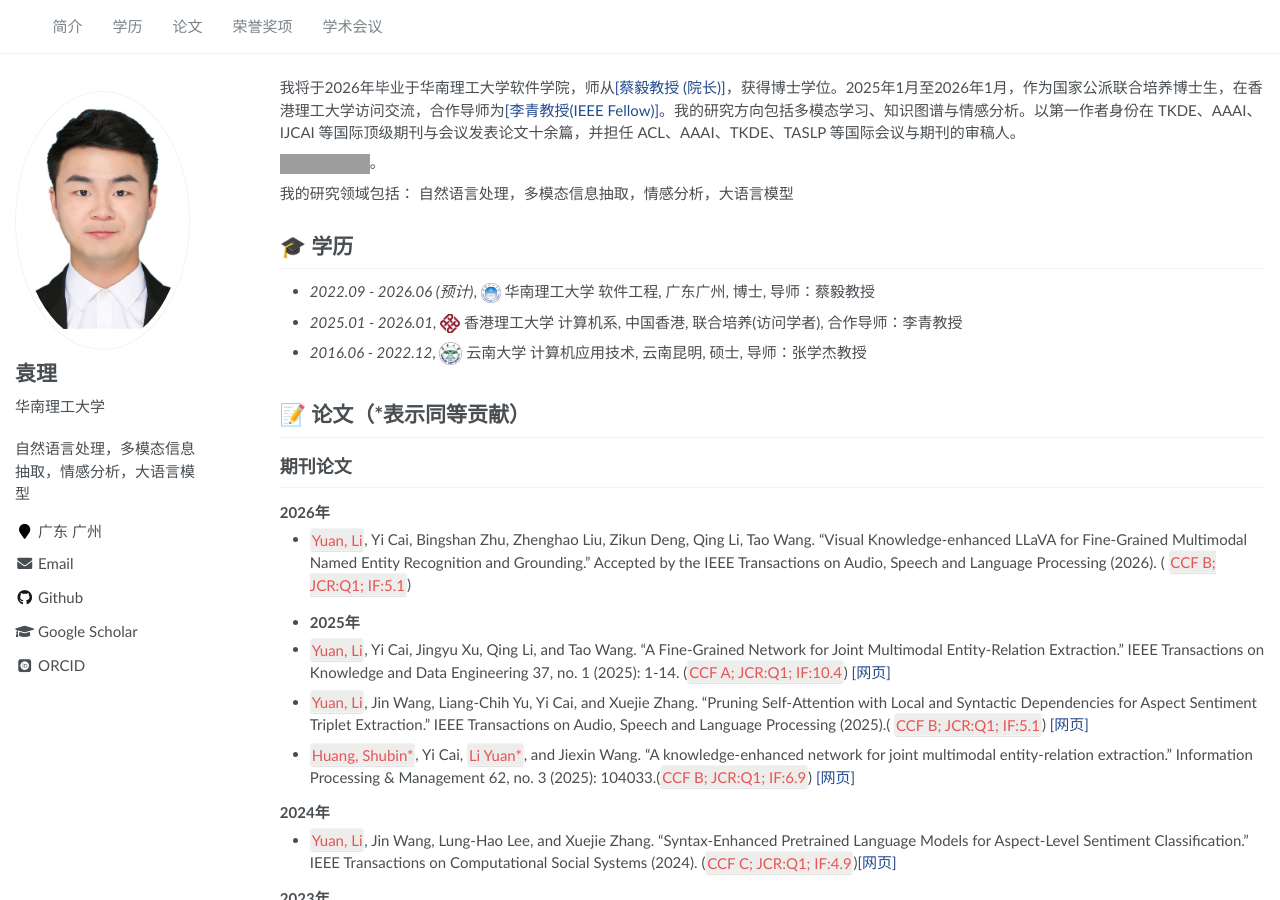
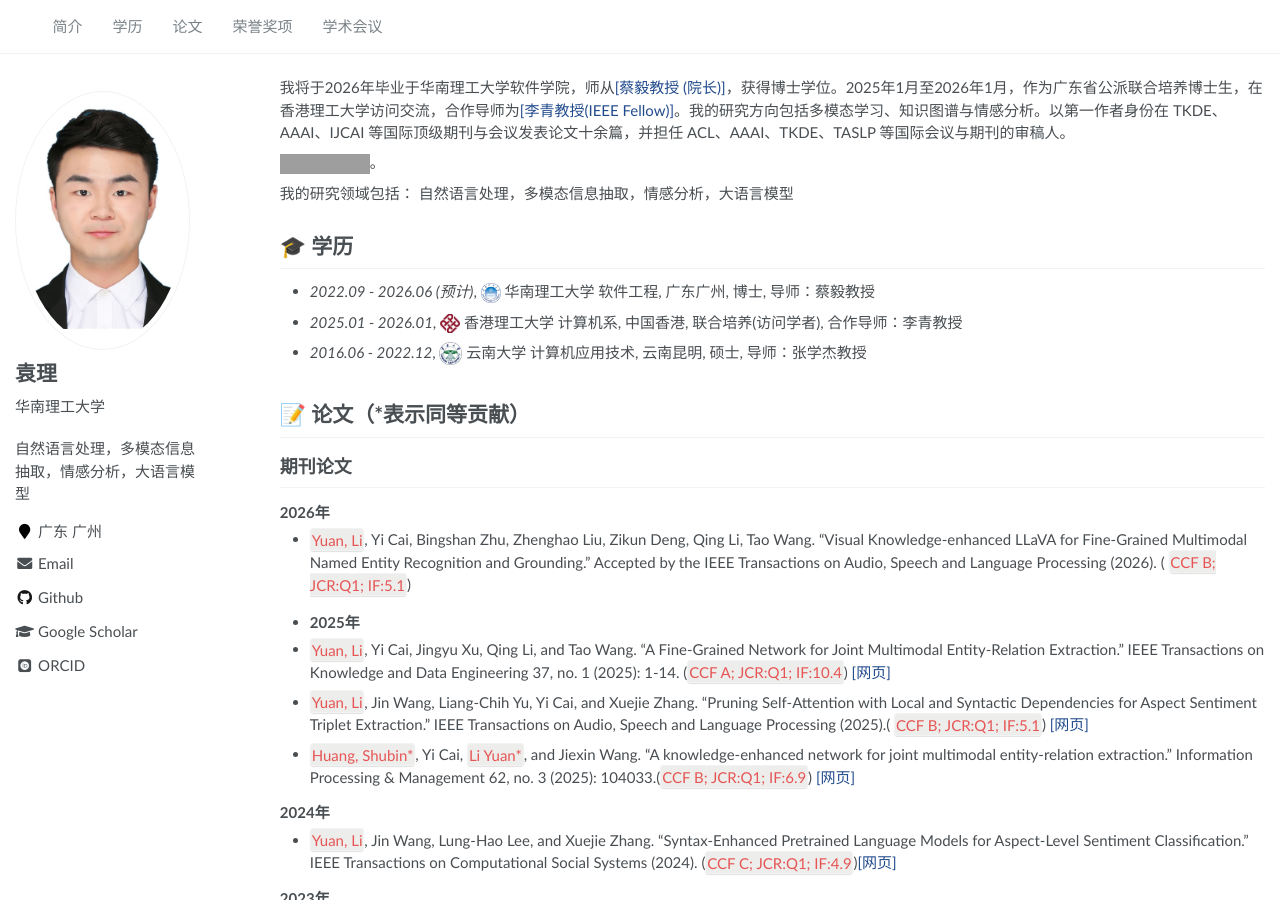
Before and after one commit to YuanLi95/YuanLi95.github.io, a Jekyll site: the page built from _pages/about.md, in a window 1280 px wide and 900 px high. Built offline with Jekyll 4.4.1, drawn with Linux system fonts in a browser that asks for light colours; some web fonts are replaced; grey boxes are pictures that could not be loaded.

Commit message:
Update about.md

```diff
--- a/_pages/about.md
+++ b/_pages/about.md
@@ -18,7 +18,7 @@ redirect_from:
 <span class='anchor' id='about-me'></span>
 
 
-我将于2026年毕业于华南理工大学软件学院，师从[[蔡毅教授 (院长)]](https://www2.scut.edu.cn/sse/2018/0615/c16788a270751/page.htm)，获得博士学位。2025年1月至2026年1月，作为国家公派联合培养博士生，在香港理工大学访问交流，合作导师为[[李青教授(IEEE Fellow)]](https://www4.comp.polyu.edu.hk/~csqli/)。我的研究方向包括多模态学习、知识图谱与情感分析。以第一作者身份在 TKDE、AAAI、IJCAI 等国际顶级期刊与会议发表论文十余篇，并担任 ACL、AAAI、TKDE、TASLP 等国际会议与期刊的审稿人。
+我将于2026年毕业于华南理工大学软件学院，师从[[蔡毅教授 (院长)]](https://www2.scut.edu.cn/sse/2018/0615/c16788a270751/page.htm)，获得博士学位。2025年1月至2026年1月，作为广东省公派联合培养博士生，在香港理工大学访问交流，合作导师为[[李青教授(IEEE Fellow)]](https://www4.comp.polyu.edu.hk/~csqli/)。我的研究方向包括多模态学习、知识图谱与情感分析。以第一作者身份在 TKDE、AAAI、IJCAI 等国际顶级期刊与会议发表论文十余篇，并担任 ACL、AAAI、TKDE、TASLP 等国际会议与期刊的审稿人。
 
  <a href='https://scholar.google.com/citations?user=5VtOcSkAAAAJ&hl'><img src="https://img.shields.io/endpoint?url={{ url | url_encode }}&logo=Google%20Scholar&labelColor=f6f6f6&color=9cf&style=flat&label=引用"></a>。
 
```
